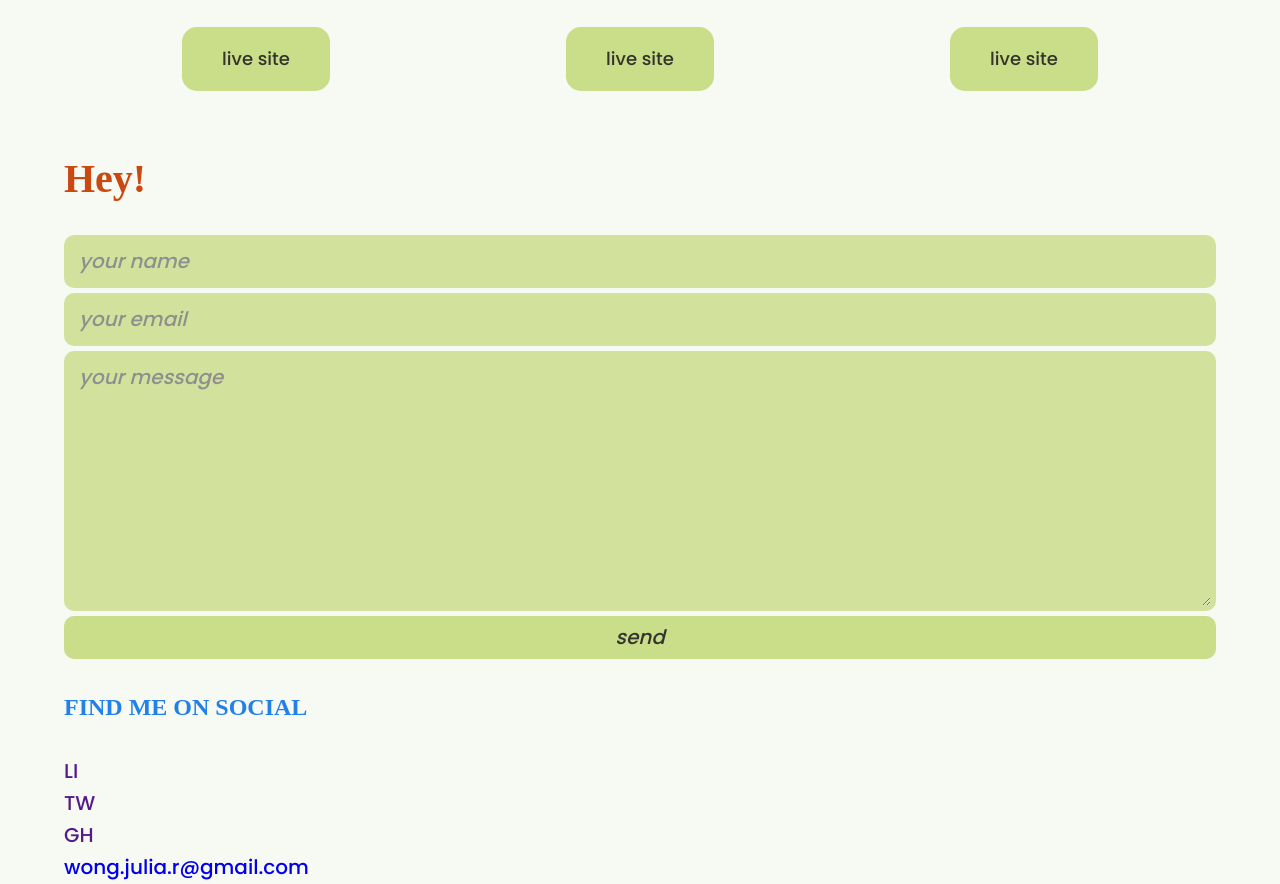
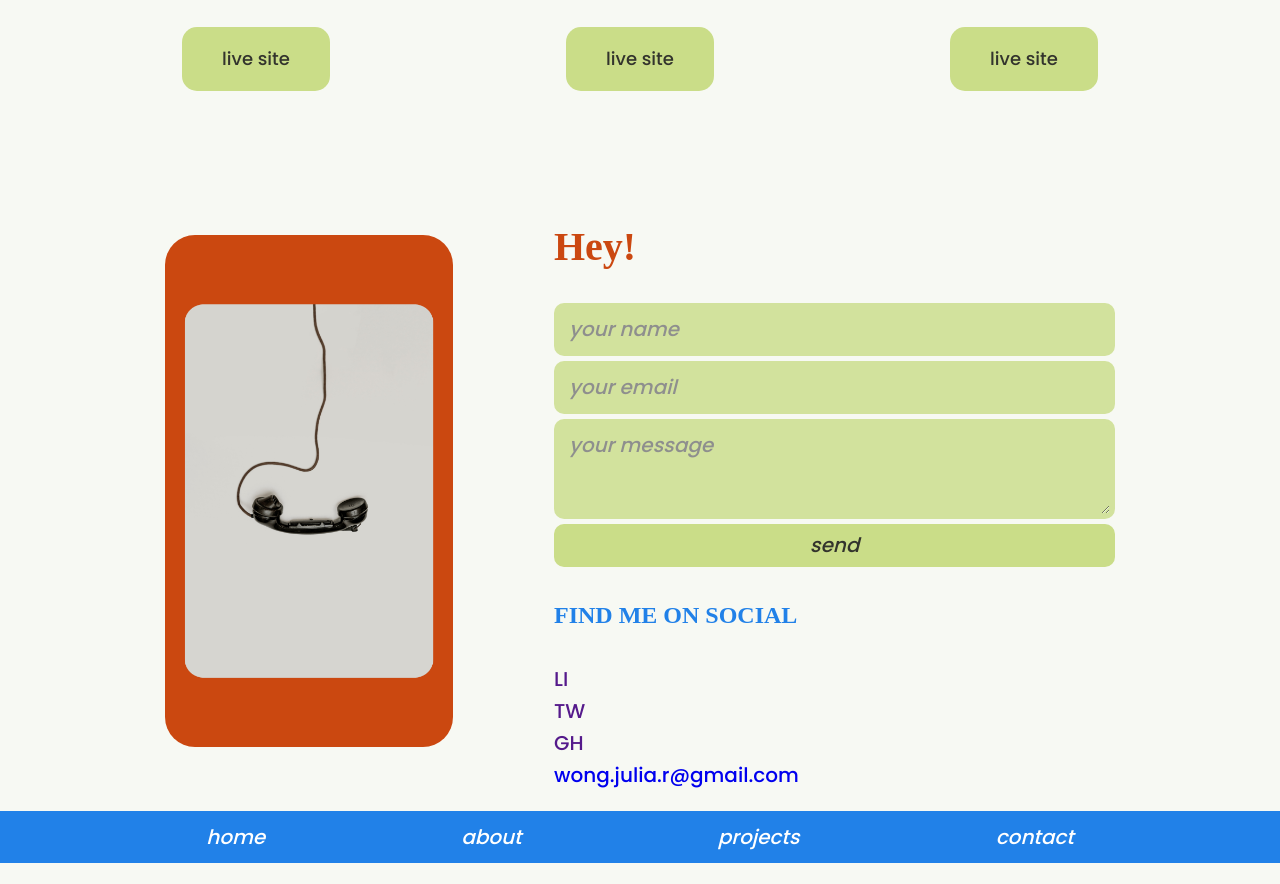
Before and after one commit to juliarwong/portfolio, a plain HTML site: page index.html in a window 1280 px wide. Shown: the part 2423-3307 px from the top of the page. After the commit the page ends 3286 px from the top, so only its background shows below. Drawn offline with nearby package versions, Linux system fonts and the light colour scheme; a web font is replaced by a local one.

Commit message:
added styling to contact section

```diff
--- a/index.html
+++ b/index.html
@@ -106,10 +106,10 @@
             </section>
 
             <section class="contact">
-                <img src="" alt="">
+                <img src="./assets/contact-asset.png" alt="">
                 <div class="form">
-                    <h3>Hey!</h3>
                     <div class="formContainer">
+                        <h3>Hey!</h3>
                         <form action="" class="contactForm" name="contactForm">
                             <label for="name" class="sr-only"></label>
                             <input type="text" id="name" placeholder="your name">
--- /dev/null
+++ b/styles/sass/partials/_contact.scss
@@ -0,0 +1,14 @@
+.contact {
+    display: flex;
+    flex-wrap: wrap;
+    justify-content: space-evenly;
+    align-items: center;
+    margin-top: 100px;
+    width: 100%;
+
+    img {
+        // margin-right: 10px;
+        border-radius: 30px;
+        max-width: 25%;
+    }
+}
--- a/styles/sass/partials/_form.scss
+++ b/styles/sass/partials/_form.scss
@@ -28,6 +28,7 @@
             color: $grey;
             font-family: $bodyFont;
             font-style: italic;
+            height: 100px;
         }
         button {
             border-radius: 10px;
--- a/styles/sass/styles.scss
+++ b/styles/sass/styles.scss
@@ -9,3 +9,4 @@
 @import "./partials/projectsSection";
 @import "./partials/footer";
 @import "./partials/form";
+@import "./partials/contact";
```
Also changed, not shown: assets/contact-asset.png (added), styles/styles.css.
